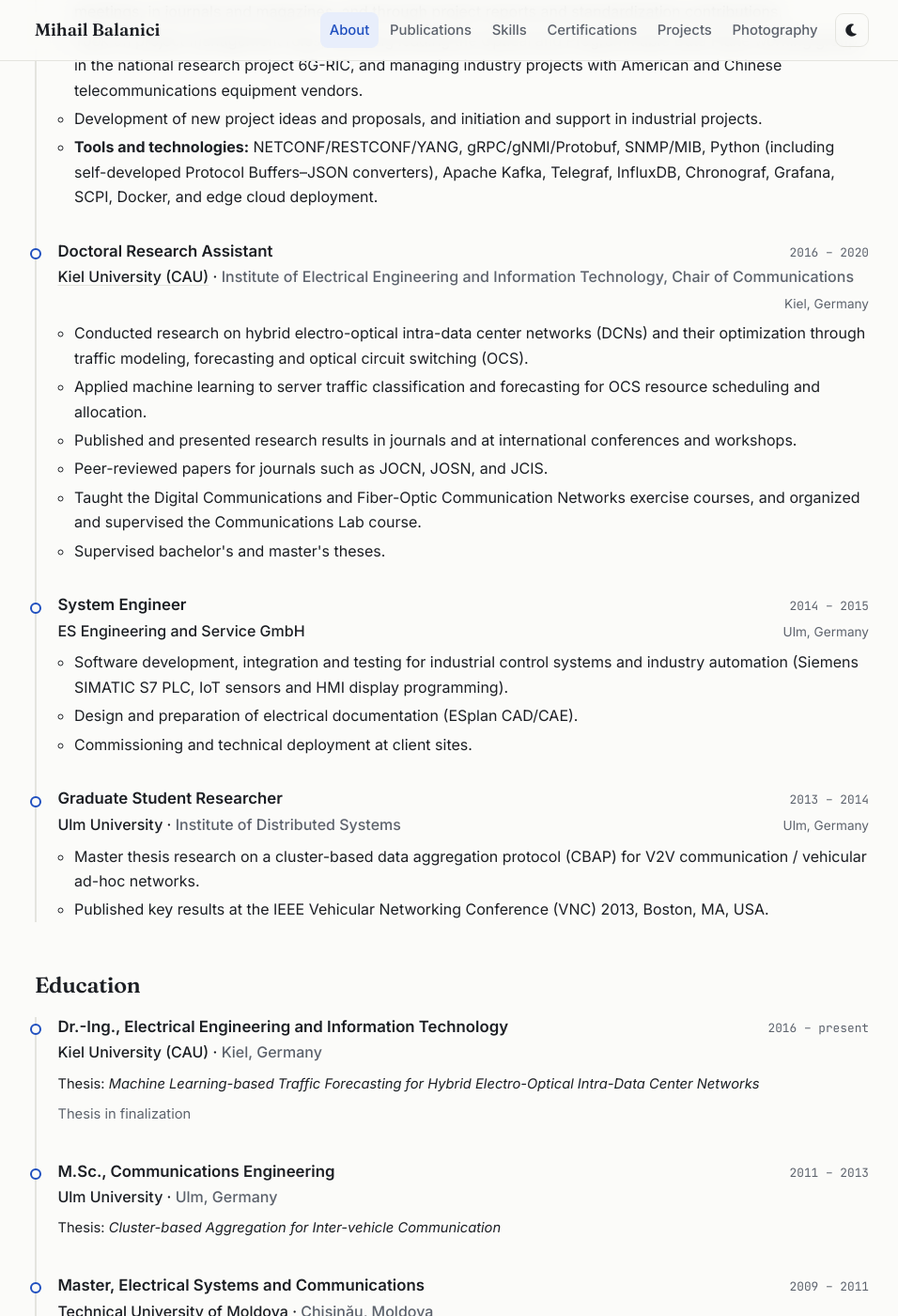
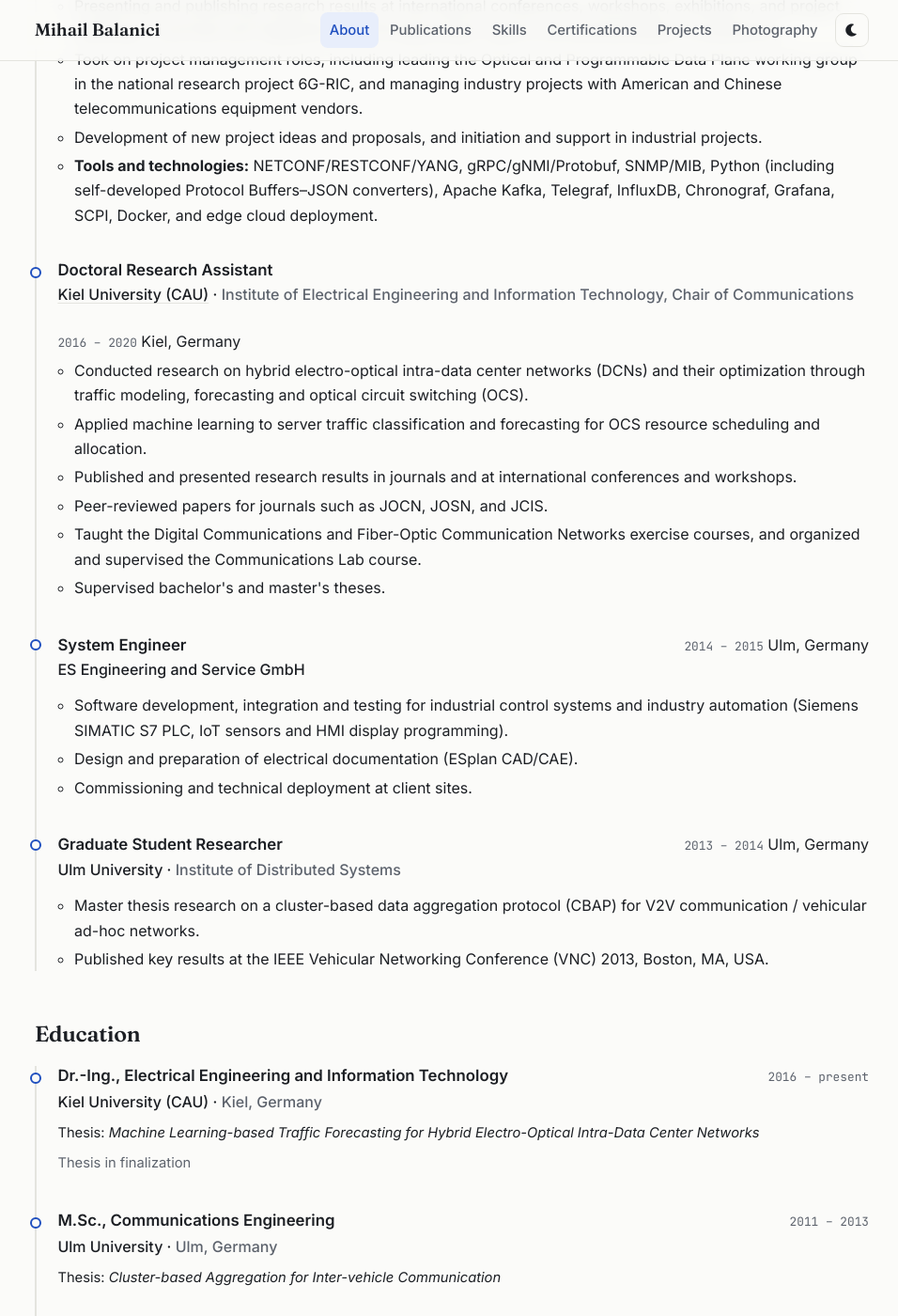
Before and after one commit to mihailbalanici/mihailbalanici.github.io, a Jekyll site: the page built from about.html, in a window 1280 px wide and 1400 px high, scrolled down 772 px. Shown: the whole window at 94% size, without its empty margins (159-1115 px from the left). Built offline with Jekyll 4.4.1, drawn with Linux system fonts in a browser that asks for light colours; some of the changed text lies outside the part shown.

Commit message:
Update about.html

```diff
--- a/about.html
+++ b/about.html
@@ -9,11 +9,16 @@
   <ol class="timeline">
     {% for job in site.data.experience %}
     <li>
-      <div class="tl-head">
-        <h3>{{ job.role }}</h3>
-        <span class="period">{{ job.period }}</span>
+      <div class="tl-head job-head">
+        <div class="job-main">
+          <h3>{{ job.role }}</h3>
+          <p class="org">{% if job.url and job.url != "" %}<a href="{{ job.url }}" target="_blank" rel="noopener">{{ job.org }}</a>{% else %}{{ job.org }}{% endif %}{% if job.unit and job.unit != "" %} · <span class="muted">{{ job.unit }}</span>{% endif %}</p>
+        </div>
+        <div class="job-meta">
+          <span class="period">{{ job.period }}</span>
+          {% if job.place and job.place != "" %}<span class="place">{{ job.place }}</span>{% endif %}
+        </div>
       </div>
-      <div class="org-row"><p class="org">{% if job.url and job.url != "" %}<a href="{{ job.url }}" target="_blank" rel="noopener">{{ job.org }}</a>{% else %}{{ job.org }}{% endif %}{% if job.unit %} · <span class="muted">{{ job.unit }}</span>{% endif %}</p>{% if job.place and job.place != "" %}<span class="place">{{ job.place }}</span>{% endif %}</div>
       <ul>
         {% for p in job.points %}<li>{{ p }}</li>{% endfor %}
       </ul>
```
